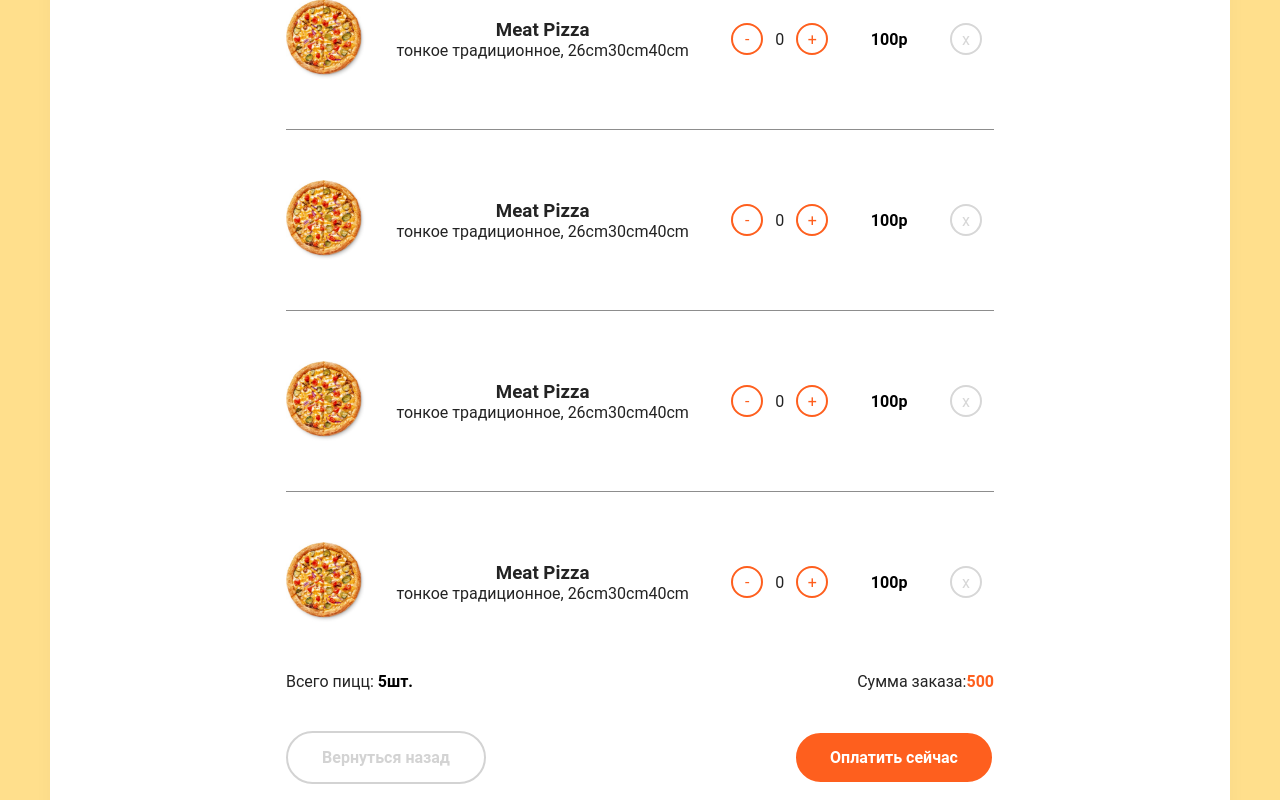
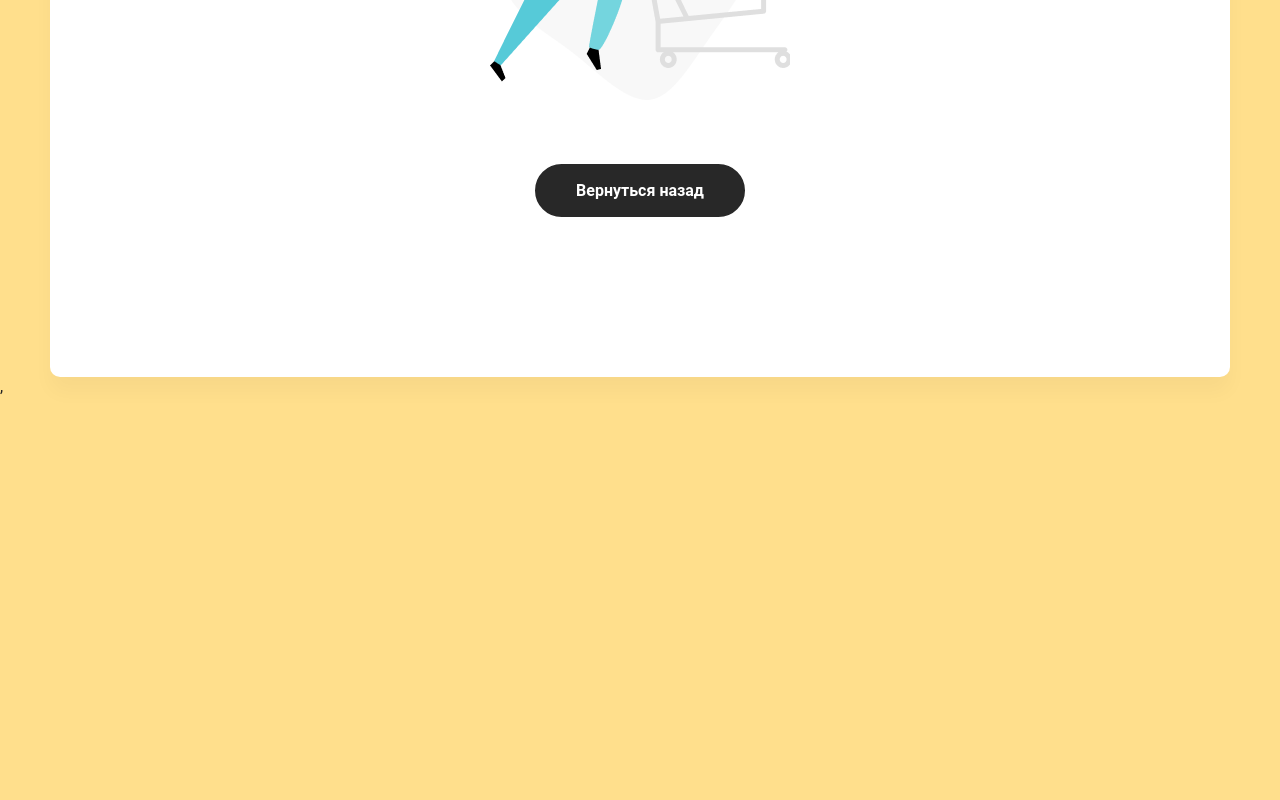
Before and after one commit to SerezhaPlotnikov/pizza, a React (Create React App) app: page /cart in a window 1280 px wide. Shown: the part 540-1340 px from the top of the page. After the commit the page ends 986 px from the top, so only its background shows below. Built offline with nearby package versions, Linux system fonts and the light colour scheme.

Commit message:
add Cart list/ remove all

```diff
--- a/src/components/AddButton.jsx
+++ b/src/components/AddButton.jsx
@@ -1,12 +1,15 @@
-import React, { useState } from "react";
-export function AddButton() {
-  const [value, setValue] = useState(0);
+import classNames from "classnames";
+import React from "react";
+
+export function AddButton({ onClick, className, children }) {
   return (
     <div
-      className='pizza-block__bottom-add'
-      onClick={() => setValue(value + 1)}
+      onClick={onClick}
+      className={classNames("button", className, {
+        "pizza-block__bottom-add": "pizza-block__bottom-add",
+      })}
     >
-      + Добавить | {value}
+      {children}
     </div>
   );
 }
--- a/src/components/PizzaBlock.jsx
+++ b/src/components/PizzaBlock.jsx
@@ -2,16 +2,35 @@ import classNames from "classnames";
 import React, { useState } from "react";
 import { AddButton } from "./AddButton";
 
-export function PizzaBlock(props) {
+export function PizzaBlock({
+  id,
+  name,
+  picture,
+  price,
+  sizes,
+  types,
+  onClickAddPizza,
+}) {
   const sizesName = [26, 30, 40];
   const typesName = ["тонкое", " традиционное"];
-  const [activeTypes, setActiveTypes] = useState(props.types[0]);
-  const [activeSizes, setActiveSizes] = useState(props.sizes[0]);
+  const [activeTypes, setActiveTypes] = useState(types[0]);
+  const [activeSizes, setActiveSizes] = useState(sizes[0]);
+  const onAddPizza = () => {
+    const obj = {
+      id,
+      name,
+      picture,
+      price,
+      size: sizesName[activeSizes],
+      type: typesName[activeTypes],
+    };
+    onClickAddPizza(obj);
+  };
   return (
     <div className='main__items'>
       <div className='pizza-block'>
-        <img src={props.picture} alt='pizza' className='pizza-block__img' />
-        <h2 className='pizza-block__title'>{props.name}</h2>
+        <img src={picture} alt='pizza' className='pizza-block__img' />
+        <h2 className='pizza-block__title'>{name}</h2>
         <div className='pizza-block__selector'>
           <div className='pizza-block__selector-style'>
             {typesName.map((type, index) => (
@@ -20,7 +39,7 @@ export function PizzaBlock(props) {
                 onClick={() => setActiveTypes(index)}
                 className={classNames({
                   active: activeTypes === index,
-                  disabled: !props.types.includes(index),
+                  disabled: !types.includes(index),
                 })}
               >
                 {type}
@@ -33,7 +52,7 @@ export function PizzaBlock(props) {
                 onClick={() => setActiveSizes(index)}
                 className={classNames({
                   active: activeSizes === index,
-                  disabled: !props.sizes.includes(size),
+                  disabled: !sizes.includes(size),
                 })}
                 key={index}
               >
@@ -43,8 +62,8 @@ export function PizzaBlock(props) {
           </div>
         </div>
         <div className='pizza-block__bottom'>
-          <div className='pizza-block__bottom-price'>{props.price}$</div>
-          <AddButton />
+          <div className='pizza-block__bottom-price'>{price}$</div>
+          <AddButton onClick={onAddPizza} children={`+ Добавить |`} />
         </div>
       </div>
     </div>
--- a/src/redux/main/actions.js
+++ b/src/redux/main/actions.js
@@ -3,7 +3,8 @@ import { MainTypes } from "./types";
 export const FetchRequest = () => ({ type: MainTypes.FETCH_REQUEST });
 export const FetchError = (error) => ({ type: MainTypes.FETCH_ERROR, error });
 export const FetchSuccess = (data) => ({ type: MainTypes.FETCH_SUCCESS, data });
-export const FetchSelected = (selected) => ({
+export const AddPizza = (selected) => ({
   type: MainTypes.FETCH_SELECTED,
   selected,
 });
+export const ClearCart = () => ({ type: MainTypes.CLEAR_CART });
--- a/src/redux/main/reducer.js
+++ b/src/redux/main/reducer.js
@@ -72,6 +72,13 @@ const reducer = (state = initialState, action) => {
         selected: [...state.selected, action.selected],
       };
     }
+    case MainTypes.CLEAR_CART: {
+      return {
+        ...state,
+        loading: false,
+        selected: [],
+      };
+    }
     default:
       return state;
   }
--- a/src/redux/main/types.js
+++ b/src/redux/main/types.js
@@ -3,4 +3,5 @@ export const MainTypes = {
   FETCH_SUCCESS: "@@pizza/FETCH_SUCCESS",
   FETCH_ERROR: "@@pizza/FETCH_ERROR",
   FETCH_SELECTED: "@@pizza/FETCH_SELECTED",
+  CLEAR_CART: "@@pizza/CLEAR_CART",
 };
--- a/src/routes/index.js
+++ b/src/routes/index.js
@@ -1,6 +1,6 @@
 import React from "react";
 import { Route, Switch } from "react-router-dom";
-import { Cart } from "../views/Cart";
+import Cart from "../views/Cart";
 import Main from "../views/Main";
 const Routes = () => {
   return (
--- a/src/views/Cart.jsx
+++ b/src/views/Cart.jsx
@@ -1,19 +1,12 @@
 import React from "react";
-import pizza1 from "../assets/images/pizza1.png";
+import { connect } from "react-redux";
+import { Link } from "react-router-dom";
 import { CartBox } from "../components/CartBox";
+import { ClearCart } from "../redux/main/actions";
 import { Empty } from "./Empty";
 
-const pizzas = [
-  { name: "Meat Pizza", price: 100, picture: pizza1 },
-  { name: "Meat Pizza", price: 100, picture: pizza1 },
-  { name: "Meat Pizza", price: 100, picture: pizza1 },
-  { name: "Meat Pizza", price: 100, picture: pizza1 },
-  { name: "Meat Pizza", price: 100, picture: pizza1 },
-];
-const sizes = ["26cm", "30cm", "40cm"];
-const types = ["тонкое", " традиционное"];
-const totalPrice = pizzas.reduce((a, b) => a + b.price, 0);
-export const Cart = () => {
+const Cart = ({ selected, ClearCart }) => {
+  const totalPrice = selected.reduce((a, b) => a + b.price, 0);
   return (
     <>
       {totalPrice > 0 ? (
@@ -53,7 +46,7 @@ export const Cart = () => {
                 Корзина
               </h2>
             </div>
-            <div className='cart__top-rigth'>
+            <div className='cart__top-rigth' onClick={() => ClearCart()}>
               <svg
                 width='20'
                 height='20'
@@ -93,12 +86,12 @@ export const Cart = () => {
               Очистить Корзину
             </div>
           </div>
-          {pizzas.map((pizza, i) => (
+          {selected.map((pizza, i) => (
             <CartBox
               picture={pizza.picture}
               key={i}
-              type={types}
-              size={sizes}
+              type={pizza.type}
+              size={pizza.size}
               price={pizza.price}
               name={pizza.name}
             />
@@ -106,8 +99,8 @@ export const Cart = () => {
           <div className='cart__bottom'>
             <div className='cart__bottom-text'>
               <p>
-                Всего пицц:{" "}
-                <span className='bold-text'>{pizzas.length}шт.</span>
+                Всего пицц:
+                <span className='bold-text'>{selected.length}шт.</span>
               </p>
               <p>
                 Сумма заказа:
@@ -115,7 +108,9 @@ export const Cart = () => {
               </p>
             </div>
             <div className='cart__bottom-buttons'>
-              <div className='button-grey'> Вернуться назад</div>
+              <Link to='/' className='button-grey'>
+                Вернуться назад
+              </Link>
               <div className='button-orange'>Оплатить сейчас</div>
             </div>
           </div>
@@ -127,8 +122,12 @@ export const Cart = () => {
   );
 };
 
-// const mapStateToProps = (state) => ({});
+const mapStateToProps = (state) => ({
+  selected: state.selected,
+});
 
-// const mapDispatchToProps = {};
+const mapDispatchToProps = {
+  ClearCart,
+};
 
-// export default connect(mapStateToProps, mapDispatchToProps)(Cart);
+export default connect(mapStateToProps, mapDispatchToProps)(Cart);
--- a/src/views/Empty.jsx
+++ b/src/views/Empty.jsx
@@ -1,4 +1,5 @@
 import React from "react";
+import { Link } from "react-router-dom";
 import EmptyCard from "../assets/images/empty-cart.png";
 import "../scss/app.scss";
 
@@ -14,7 +15,9 @@ export function Empty() {
         <div className='empty__box-image'>
           <img src={EmptyCard} alt='empty' />
         </div>
-        <div className='button-black'>Вернуться назад</div>
+        <Link to='/' className='button-black'>
+          Вернуться назад
+        </Link>
       </div>
     </section>
   );
--- a/src/views/Main.jsx
+++ b/src/views/Main.jsx
@@ -4,6 +4,7 @@ import { connect } from "react-redux";
 import { Categories } from "../components/Categories";
 import { PizzaBlock } from "../components/PizzaBlock";
 import { Sort } from "../components/Sort";
+import { AddPizza } from "../redux/main/actions";
 
 // const pizzas = [
 //   {
@@ -55,7 +56,8 @@ import { Sort } from "../components/Sort";
 // const sizes = ["26cm", "30cm", "40cm"];
 // const types = ["тонкое", " традиционное"];
 
-const Main = ({ pizzas, loading }) => {
+const Main = ({ pizzas, loading, AddPizza }) => {
+  // const AddPizza = (e) => console.log(e);
   return (
     <section className='main'>
       <div className='container'>
@@ -69,6 +71,7 @@ const Main = ({ pizzas, loading }) => {
         <div className='main__items'>
           {pizzas.map((pizza, i) => (
             <PizzaBlock
+              onClickAddPizza={AddPizza}
               picture={pizza.picture}
               key={i}
               name={pizza.name}
@@ -88,6 +91,8 @@ const mapStateToProps = (state) => ({
   loading: state.loading,
 });
 
-const mapDispatchToProps = {};
+const mapDispatchToProps = {
+  AddPizza,
+};
 
 export default connect(mapStateToProps, mapDispatchToProps)(Main);
```
